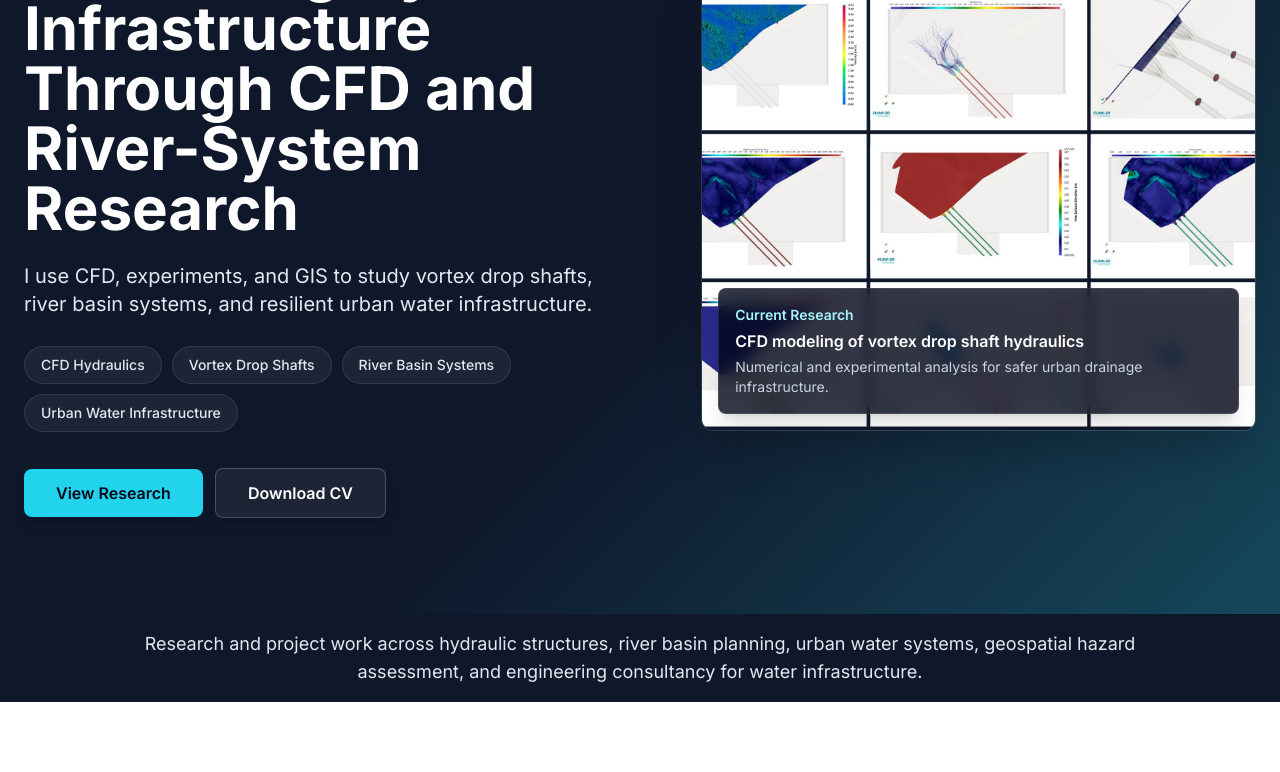
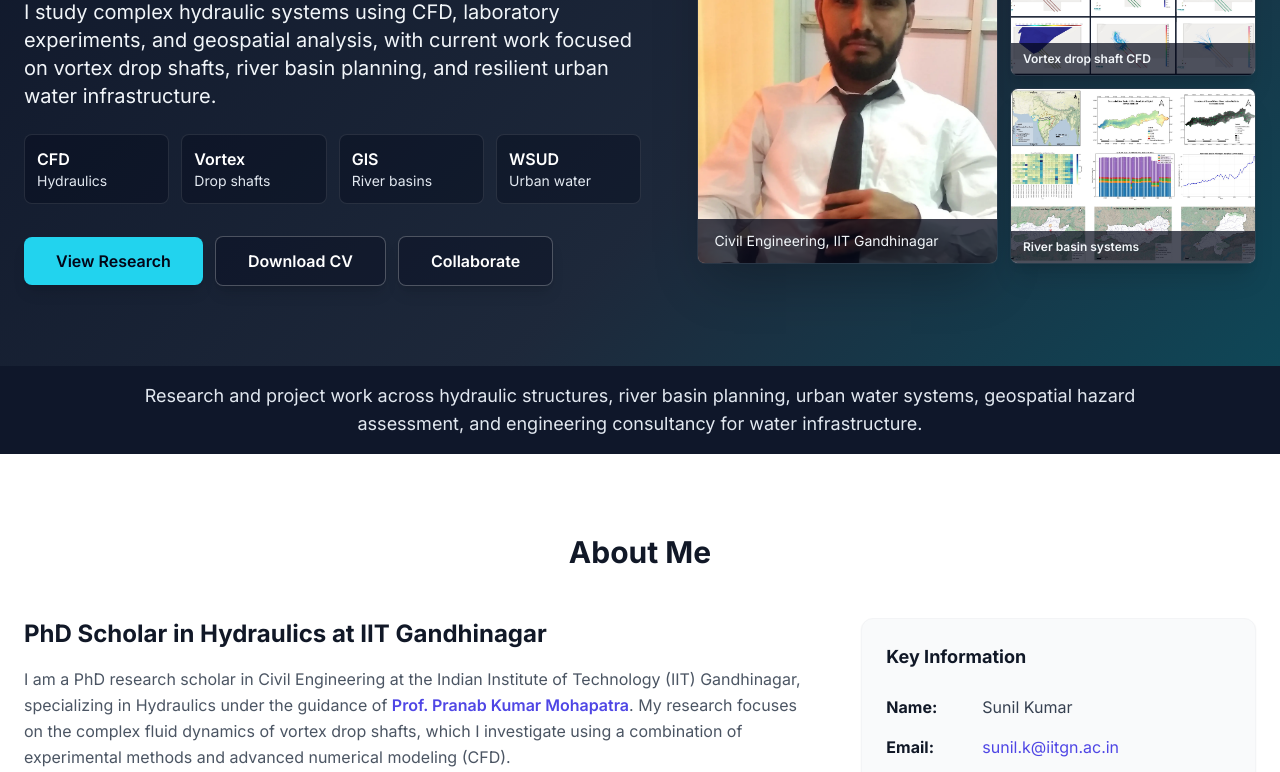
Before and after one commit to sunilkumardhayal/scholar-portal, a website: page index.html in a window 1280 px wide. Shown: the part 275-1047 px from the top of the page. Drawn offline with nearby package versions, Linux system fonts and the light colour scheme.

Commit message:
Revert "Redesign scholar portal hero"
This reverts commit cc64425a1cac48b01ea7a6dd42aa98f3705ae256.

```diff
--- a/index.html
+++ b/index.html
@@ -71,9 +71,19 @@
         .hero-bg {
             background-color: #0f172a;
             background-image:
-                linear-gradient(135deg, rgba(15, 23, 42, 1), rgba(15, 23, 42, 0.97) 56%, rgba(22, 78, 99, 0.88)),
-                linear-gradient(180deg, rgba(15, 23, 42, 0.08), rgba(15, 23, 42, 0.72));
+                linear-gradient(135deg, rgba(15, 23, 42, 0.98), rgba(30, 41, 59, 0.96) 58%, rgba(15, 76, 92, 0.9)),
+                linear-gradient(180deg, rgba(15, 23, 42, 0.25), rgba(15, 23, 42, 0.72));
             background-size: cover;
+        }
+        .hero-image-grid {
+            grid-template-columns: 1.1fr 0.9fr;
+            grid-template-rows: 11rem 11rem;
+        }
+        @media (max-width: 640px) {
+            .hero-image-grid {
+                grid-template-columns: 1fr 1fr;
+                grid-template-rows: 8rem 8rem;
+            }
         }
         /* Styles for the Back to Top button */
         #to-top-button {
@@ -137,38 +147,57 @@
     </header>
 
     <main>
-        <section id="home" class="hero-bg text-white py-14 md:py-20 lg:py-24">
+        <section id="home" class="hero-bg text-white py-12 md:py-16 lg:py-20">
             <div class="container mx-auto px-6">
-                <div class="grid lg:grid-cols-[1.05fr_0.95fr] gap-12 lg:gap-16 items-center">
+                <div class="grid lg:grid-cols-[1.05fr_0.95fr] gap-10 lg:gap-14 items-center">
                     <div class="text-center lg:text-left">
-                        <p class="text-base md:text-lg font-medium text-cyan-100 mb-4">Sunil Kumar · PhD Scholar, Hydraulics · IIT Gandhinagar</p>
-                        <h1 class="text-4xl sm:text-5xl md:text-6xl font-bold leading-tight max-w-4xl mx-auto lg:mx-0 mb-6">
-                            Advancing Hydraulic Infrastructure Through CFD and River-System Research
-                        </h1>
-                        <p class="text-lg md:text-xl text-slate-200 leading-relaxed max-w-2xl mx-auto lg:mx-0 mb-7">
-                            I use CFD, experiments, and GIS to study vortex drop shafts, river basin systems, and resilient urban water infrastructure.
+                        <p class="text-base md:text-lg font-semibold text-cyan-100 mb-3">PhD Scholar in Hydraulics, IIT Gandhinagar</p>
+                        <h1 class="text-4xl sm:text-5xl md:text-6xl font-bold leading-tight mb-5">Sunil Kumar</h1>
+                        <p class="text-lg md:text-xl text-slate-100 leading-relaxed max-w-3xl mx-auto lg:mx-0 mb-6">
+                            I study complex hydraulic systems using CFD, laboratory experiments, and geospatial analysis, with current work focused on vortex drop shafts, river basin planning, and resilient urban water infrastructure.
                         </p>
-                        <div class="flex flex-wrap justify-center lg:justify-start gap-2.5 max-w-3xl mx-auto lg:mx-0 mb-9">
-                            <span class="rounded-full border border-white/10 bg-white/[0.06] px-4 py-2 text-sm font-medium text-slate-200">CFD Hydraulics</span>
-                            <span class="rounded-full border border-white/10 bg-white/[0.06] px-4 py-2 text-sm font-medium text-slate-200">Vortex Drop Shafts</span>
-                            <span class="rounded-full border border-white/10 bg-white/[0.06] px-4 py-2 text-sm font-medium text-slate-200">River Basin Systems</span>
-                            <span class="rounded-full border border-white/10 bg-white/[0.06] px-4 py-2 text-sm font-medium text-slate-200">Urban Water Infrastructure</span>
+                        <div class="grid grid-cols-2 sm:grid-cols-4 gap-3 max-w-3xl mx-auto lg:mx-0 mb-8">
+                            <div class="border border-white/10 bg-slate-950/35 px-3 py-3 rounded-lg">
+                                <p class="text-base font-semibold">CFD</p>
+                                <p class="text-sm text-slate-200">Hydraulics</p>
+                            </div>
+                            <div class="border border-white/10 bg-slate-950/35 px-3 py-3 rounded-lg">
+                                <p class="text-base font-semibold">Vortex</p>
+                                <p class="text-sm text-slate-200">Drop shafts</p>
+                            </div>
+                            <div class="border border-white/10 bg-slate-950/35 px-3 py-3 rounded-lg">
+                                <p class="text-base font-semibold">GIS</p>
+                                <p class="text-sm text-slate-200">River basins</p>
+                            </div>
+                            <div class="border border-white/10 bg-slate-950/35 px-3 py-3 rounded-lg">
+                                <p class="text-base font-semibold">WSUD</p>
+                                <p class="text-sm text-slate-200">Urban water</p>
+                            </div>
                         </div>
                         <div class="flex flex-col sm:flex-row items-center justify-center lg:justify-start gap-3">
                             <a href="#projects" class="w-full sm:w-auto bg-cyan-400 text-slate-950 px-8 py-3 rounded-lg text-base font-semibold hover:bg-cyan-300 transition duration-300 shadow-lg">View Research</a>
-                            <a href="Sunil_CV.pdf" target="_blank" class="w-full sm:w-auto border border-white/20 bg-white/[0.06] text-white px-8 py-3 rounded-lg text-base font-semibold hover:bg-white hover:text-slate-950 transition duration-300 shadow-lg">Download CV</a>
+                            <a href="Sunil_CV.pdf" target="_blank" class="w-full sm:w-auto border border-white/25 bg-slate-950/30 text-white px-8 py-3 rounded-lg text-base font-semibold hover:bg-white hover:text-slate-950 transition duration-300 shadow-lg">Download CV</a>
+                            <a href="#contact" class="w-full sm:w-auto border border-white/25 bg-slate-950/30 text-white px-8 py-3 rounded-lg text-base font-semibold hover:bg-white hover:text-slate-950 transition duration-300 shadow-lg">Collaborate</a>
                         </div>
                     </div>
 
                     <div class="max-w-xl mx-auto lg:mx-0 w-full">
-                        <figure class="relative overflow-hidden rounded-xl border border-white/10 bg-white/[0.04] shadow-2xl">
-                            <img src="assets/chichlik/chichlik-project-collage.jpg" alt="CFD visualization for vortex drop shaft research" class="h-80 sm:h-[28rem] w-full object-cover" onerror="this.onerror=null;this.src='https://placehold.co/560x448/0F172A/FFFFFF?text=CFD+Hydraulics+Research';">
-                            <div class="absolute inset-x-4 bottom-4 rounded-lg border border-white/10 bg-slate-950/80 p-4 text-left shadow-xl backdrop-blur">
-                                <p class="text-sm font-semibold text-cyan-200 mb-1">Current Research</p>
-                                <p class="text-base font-semibold text-white">CFD modeling of vortex drop shaft hydraulics</p>
-                                <p class="text-sm text-slate-300 mt-1">Numerical and experimental analysis for safer urban drainage infrastructure.</p>
-                            </div>
-                        </figure>
+                        <div class="grid hero-image-grid gap-3">
+                            <figure class="row-span-2 relative overflow-hidden rounded-lg border border-white/10 bg-slate-950/30 shadow-2xl">
+                                <img src="profile.webp" alt="Headshot of Sunil Kumar, a civil engineering researcher" class="h-full w-full object-cover" onerror="this.onerror=null;this.src='https://placehold.co/420x520/0F172A/FFFFFF?text=Sunil+Kumar';">
+                                <figcaption class="absolute inset-x-0 bottom-0 bg-slate-950/75 px-4 py-3 text-sm text-slate-100">
+                                    Civil Engineering, IIT Gandhinagar
+                                </figcaption>
+                            </figure>
+                            <figure class="relative overflow-hidden rounded-lg border border-white/10 bg-slate-950/30 shadow-xl">
+                                <img src="assets/chichlik/chichlik-project-collage.jpg" alt="CFD visualization and project collage for vortex drop shaft research" class="h-full w-full object-cover" onerror="this.onerror=null;this.src='https://placehold.co/320x176/1E40AF/FFFFFF?text=CFD+Hydraulics';">
+                                <figcaption class="absolute inset-x-0 bottom-0 bg-slate-950/70 px-3 py-2 text-xs font-semibold text-slate-100">Vortex drop shaft CFD</figcaption>
+                            </figure>
+                            <figure class="relative overflow-hidden rounded-lg border border-white/10 bg-slate-950/30 shadow-xl">
+                                <img src="assets/cnarmada/cnarmada-project-collage.jpg" alt="River basin planning project collage for cNarmada" class="h-full w-full object-cover" onerror="this.onerror=null;this.src='https://placehold.co/320x176/14532D/FFFFFF?text=River+Basin+Planning';">
+                                <figcaption class="absolute inset-x-0 bottom-0 bg-slate-950/70 px-3 py-2 text-xs font-semibold text-slate-100">River basin systems</figcaption>
+                            </figure>
+                        </div>
                     </div>
                 </div>
             </div>
```
